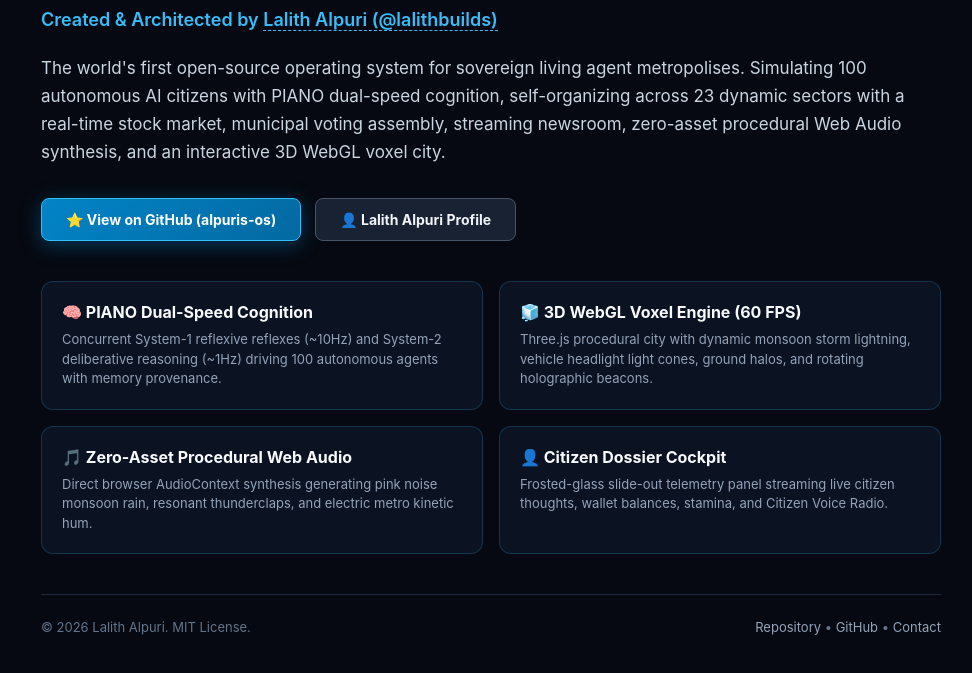
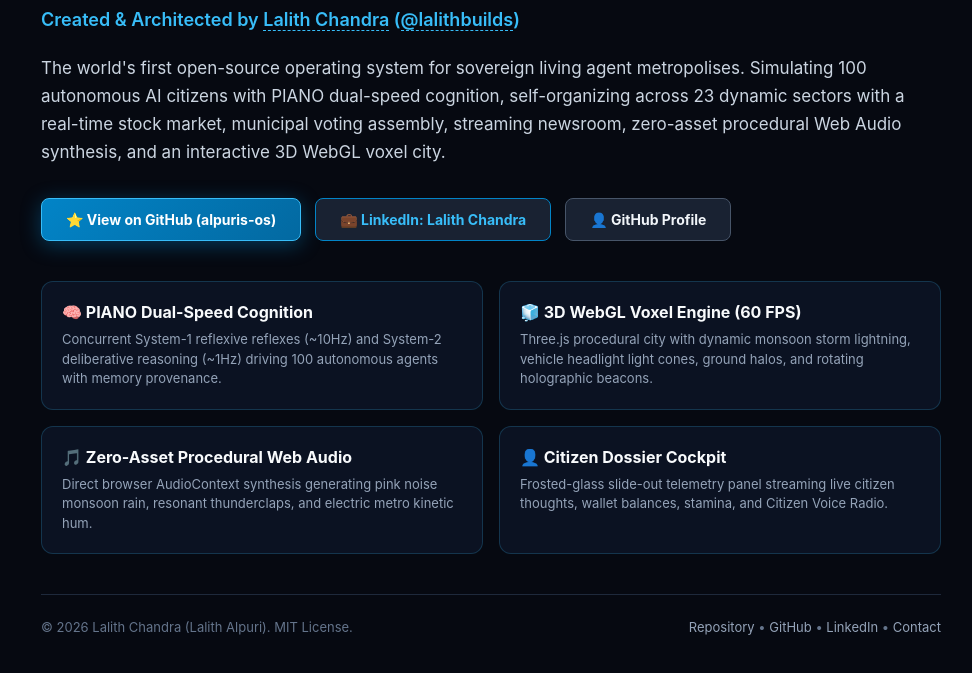
Before and after one commit to lalithbuilds/alpuris-os, a plain HTML site: page docs/index.html in a window 1280 px wide. Shown: the part 135-808 px from the top of the page, without its empty margins (149-1121 px from the left). Drawn offline with Linux system fonts and the light colour scheme.

Commit message:
feat(seo): link LinkedIn profile for Lalith Chandra in Schema.org and README badges

```diff
--- a/docs/index.html
+++ b/docs/index.html
@@ -41,6 +41,7 @@
         "familyName": "Alpuri",
         "url": "https://github.com/lalithbuilds",
         "sameAs": [
+          "https://www.linkedin.com/in/lalith-chandra-058531418/",
           "https://github.com/lalithbuilds",
           "https://lalithbuilds.github.io/alpuris-os/",
           "https://github.com/lalithbuilds/alpuris-os"
@@ -203,14 +204,15 @@
   <div class="container">
     <div class="badge">Open Source Operating System</div>
     <h1>ALPURIS OS</h1>
-    <div class="author-line">Created & Architected by <a href="https://github.com/lalithbuilds">Lalith Alpuri (@lalithbuilds)</a></div>
+    <div class="author-line">Created & Architected by <a href="https://www.linkedin.com/in/lalith-chandra-058531418/">Lalith Chandra</a> (<a href="https://github.com/lalithbuilds">@lalithbuilds</a>)</div>
     <p class="lead">
       The world's first open-source operating system for sovereign living agent metropolises. Simulating 100 autonomous AI citizens with PIANO dual-speed cognition, self-organizing across 23 dynamic sectors with a real-time stock market, municipal voting assembly, streaming newsroom, zero-asset procedural Web Audio synthesis, and an interactive 3D WebGL voxel city.
     </p>
 
     <div class="cta-buttons">
       <a href="https://github.com/lalithbuilds/alpuris-os" class="btn btn-primary">⭐ View on GitHub (alpuris-os)</a>
-      <a href="https://github.com/lalithbuilds" class="btn btn-secondary">👤 Lalith Alpuri Profile</a>
+      <a href="https://www.linkedin.com/in/lalith-chandra-058531418/" class="btn btn-secondary" style="border-color:#0284c7; color:#38bdf8;">💼 LinkedIn: Lalith Chandra</a>
+      <a href="https://github.com/lalithbuilds" class="btn btn-secondary">👤 GitHub Profile</a>
     </div>
 
     <div class="card-grid">
@@ -233,10 +235,11 @@
     </div>
 
     <footer>
-      <div>© 2026 Lalith Alpuri. MIT License.</div>
+      <div>© 2026 Lalith Chandra (Lalith Alpuri). MIT License.</div>
       <div>
         <a href="https://github.com/lalithbuilds/alpuris-os">Repository</a> •
         <a href="https://github.com/lalithbuilds">GitHub</a> •
+        <a href="https://www.linkedin.com/in/lalith-chandra-058531418/">LinkedIn</a> •
         <a href="mailto:lalith070804@gmail.com">Contact</a>
       </div>
     </footer>
```
Also changed, not shown: 1 other file.
